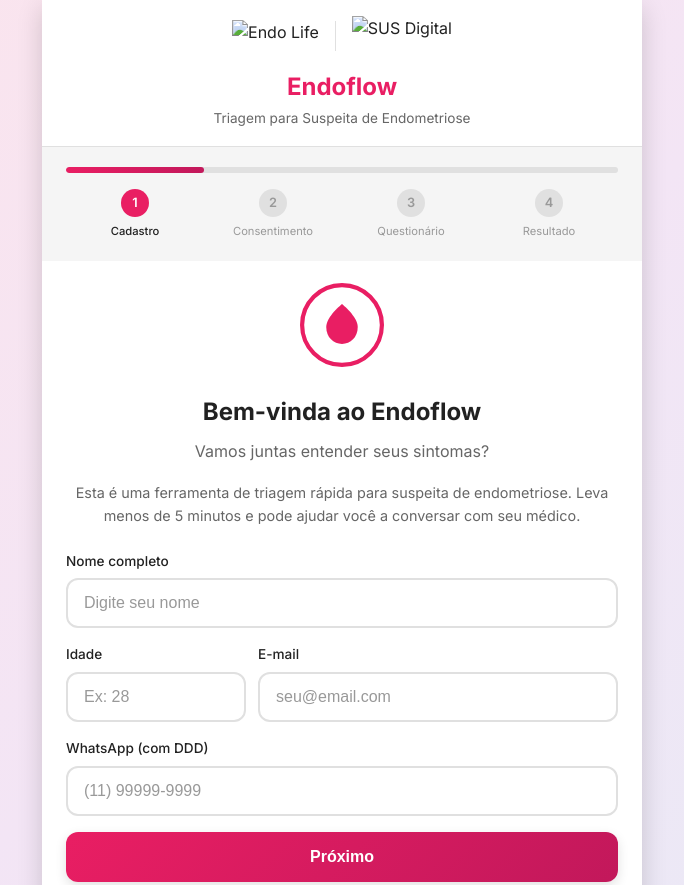
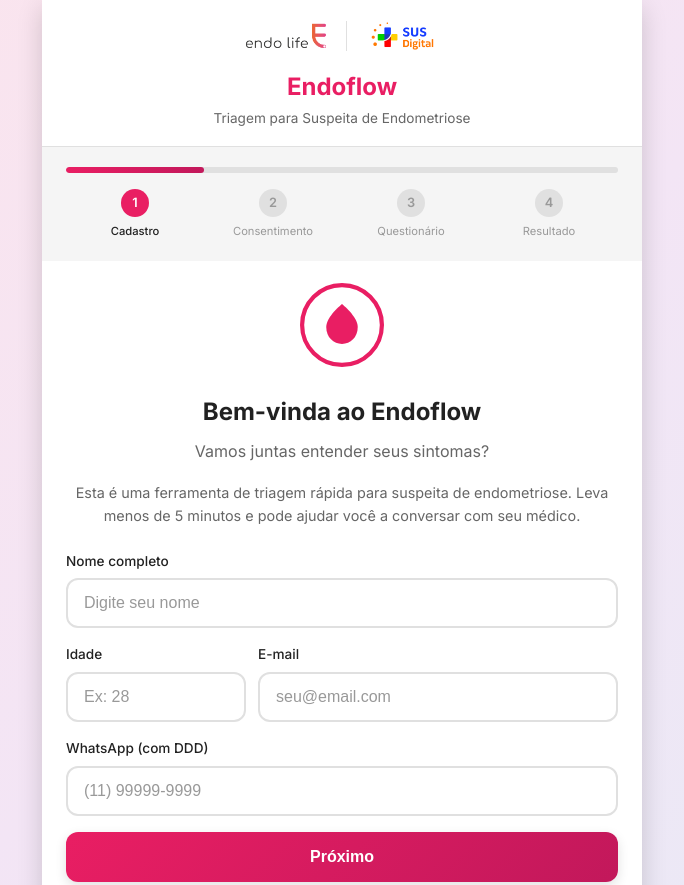
Before and after one commit to guikaram/endoflow-mvp, a plain HTML site: page index.html in a window 1280 px wide. Shown: the top 885 px of the page, without its empty margins (298-982 px from the left). Drawn offline with nearby package versions, Linux system fonts and the light colour scheme.

Commit message:
Fix logo paths - remove assets/ prefix

```diff
--- a/index.html
+++ b/index.html
@@ -15,9 +15,9 @@
         <!-- Header -->
         <header class="header">
             <div class="header-logos">
-                <img src="assets/logo-endolife.png" alt="Endo Life" class="logo logo-endolife">
+                <img src="logo-endolife.png" alt="Endo Life" class="logo logo-endolife">
                 <div class="logo-divider"></div>
-                <img src="assets/logo-sus-digital.png" alt="SUS Digital" class="logo logo-sus">
+                <img src="logo-sus-digital.png" alt="SUS Digital" class="logo logo-sus">
             </div>
             <div class="header-title">
                 <h1>Endoflow</h1>
```
